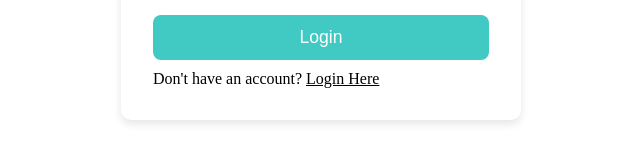
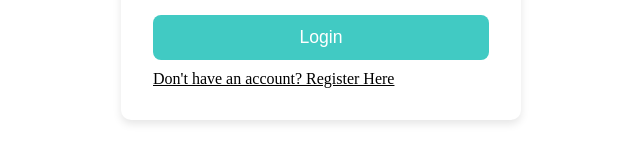
Before and after one commit to kishan-incquet/todo, a Vue app: page /#/login in a window 1280 px wide. Shown: the part 288-448 px from the top of the page, without its empty margins (319-959 px from the left). Built offline with nearby package versions, Linux system fonts and the light colour scheme.

Commit message:
link added

```diff
--- a/src/components/Login.vue
+++ b/src/components/Login.vue
@@ -5,8 +5,9 @@
         <input type="password" id="password" placeholder="Password" v-model="uPass" />
         <button id="login-btn" v-on:click="loginUser()">{{ login ? "Login" : "Register" }}</button>
 
-        <p>Don't have an account? <a v-on:click.prevent="changeState"> {{ login ? "Login" : "Register" }} Here</a>
-        </p>
+        <a v-on:click.prevent="changeState">{{ login ? "Don't have an account? Register" : `Already Has a account?
+            Login` }}
+            Here</a>
         <p id="login-error-message" class="error-message"></p>
     </div>
 </template>
```
